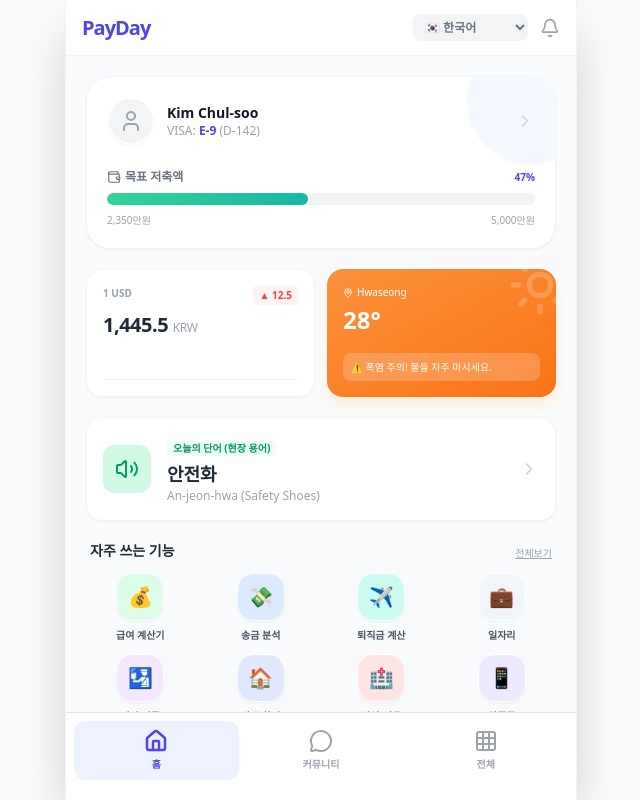
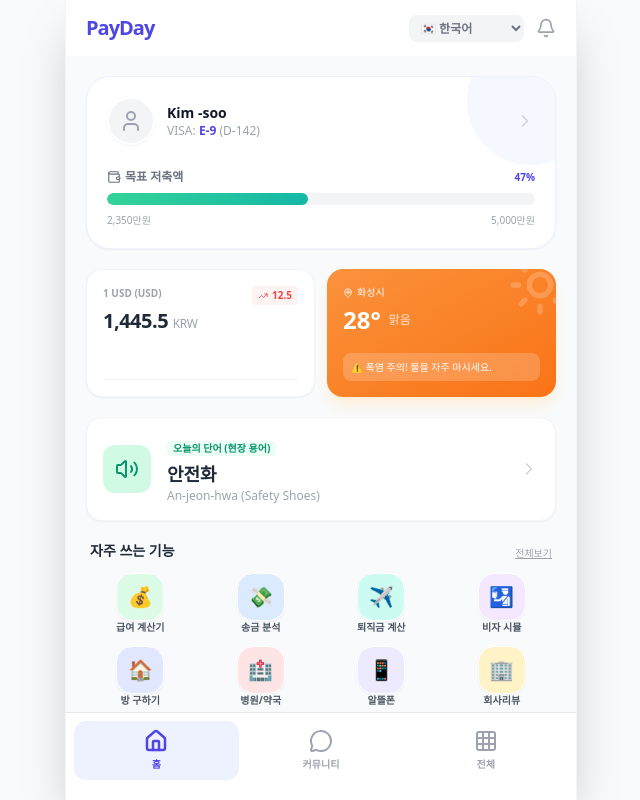
Before and after one commit to jst7501/test-bad, a React (Vite) app: page / in a window 1280 px wide. Shown: the whole page, without its empty margins (319-959 px from the left). Built offline with nearby package versions, Linux system fonts and the light colour scheme.

Commit message:
first commit

```diff
--- a/src/App.tsx
+++ b/src/App.tsx
@@ -1,9 +1,11 @@
-import { useState, useEffect } from "react";
+import { useState, useEffect, useMemo } from "react";
 import {
   Home,
   MessageCircle,
+  ChevronLeft,
   Grid,
   User,
+  TrendingDown,
   Wallet,
   ChevronRight,
   Bell,
@@ -11,10 +13,9 @@
   Sun,
   MapPin,
   Volume2,
-  ChevronLeft,
 } from "lucide-react";
 
-// Sub-components
+// Sub-components (같은 폴더에 파일들이 있어야 합니다)
 import SalaryCalculator from "./SalaryCalculator";
 import SeveranceCalculator from "./SeveranceCalculator";
 import RemittanceAnalyzer from "./RemittanceAnalyzer";
@@ -25,50 +26,119 @@
 import Housing from "./Housing";
 import PhonePlan from "./Phone";
 import Medical from "./Medical";
-
-// ... (USER_MOCK, HOME_DATA, APP_DICT, TOOLS, getDday 등의 데이터 부분은 기존과 동일하므로 생략하지 않고 그대로 두거나,
-//      이미 파일에 있다면 아래 App 컴포넌트 부분만 교체하시면 됩니다.
-//      편의를 위해 데이터 선언부도 포함합니다.)
-
+import CompanyReview from "./CompanyReview";
+import JobSearch from "./JobSearch";
+import FoodMap from "./FoodMap";
 // =========================================================
-// [Data] 데이터 선언부 (기존 유지)
+// [Data] 유저 및 홈 화면 목업 데이터
 // =========================================================
 const USER_MOCK = {
-  name: "Kim Chul-soo",
+  name: "Kim -soo",
   nationality: "Vietnam",
   visaType: "E-9",
-  visaExpiry: "2026-05-20",
-  goalAmount: 50000000,
-  currentAmount: 23500000,
+  visaExpiry: "2026-05-20", // D-Day 계산용
+  goalAmount: 50000000, // 5천만원 목표
+  currentAmount: 23500000, // 2,350만원 달성
 };
 
-const HOME_DATA = {
+const getHomeData = (lang: string) => {
+  const l = (obj: any) => obj[lang] || obj["kr"];
+
+  return {
     exchange: {
       currency: "USD",
-    rate: 1445.5,
-    diff: 12.5,
-    trend: "up",
+      rate: 1445.5, // 현재 환율 예시
+      diff: 12.5, // 전일 대비 상승분
+      trend: "up", // up | down
+      // 그래프용 데이터 (변동폭을 시각적으로 보여주기 위해 설정)
       graph: [1412.0, 1428.5, 1419.0, 1438.5, 1445.5],
     },
     weather: {
       temp: 28,
-    status: "Sunny",
-    alert: "폭염 주의! 물을 자주 마시세요.",
-    loc: "Hwaseong",
+      status: l({
+        kr: "맑음",
+        vn: "Nắng",
+        kh: "I'm",
+        mm: "နေသာ",
+        uz: "Quyoshli",
+      }),
+      alert: l({
+        kr: "폭염 주의! 물을 자주 마시세요.",
+        vn: "Cảnh báo nắng nóng! Uống nhiều nước.",
+        kh: "ការព្រមានកំដៅ! ផឹកទឹកឱ្យបានច្រើន។",
+        mm: "အပူရှိန်ပြင်းထန်သတိပေးချက်! ရေများများသောက်ပါ။",
+        uz: "Issiq urishi xavfi! Ko'proq suv iching.",
+      }),
+      loc: l({
+        kr: "화성시",
+        vn: "Hwaseong",
+        kh: "Hwaseong",
+        mm: "Hwaseong",
+        uz: "Hwaseong",
+      }),
     },
     word: {
       kr: "안전화",
       pronun: "An-jeon-hwa",
       en: "Safety Shoes",
-    category: "현장 용어",
+      category: l({
+        kr: "현장 용어",
+        vn: "Từ vựng xưởng",
+        kh: "ពាក្យកន្លែងការងារ",
+        mm: "လုပ်ငန်းခွင်ဝေါဟာရ",
+        uz: "Ish joyi so'zlari",
+      }),
     },
     trending: [
-    { id: 1, type: "blind", text: "E-7-4 비자 점수 질문이요", views: 120 },
-    { id: 2, type: "carrot", text: "전기자전거 팝니다 (급매)", price: "30만" },
-    { id: 3, type: "club", text: "이번주 일요일 축구할 사람?", loc: "수원" },
+      {
+        id: 1,
+        type: "blind",
+        views: 120,
+        text: l({
+          kr: "E-7-4 비자 점수 질문이요",
+          vn: "Hỏi về điểm visa E-7-4",
+          kh: "សំណួរអំពីពិន្ទុ E-7-4",
+          mm: "E-7-4 ဗီဇာအမှတ်မေးခွန်း",
+          uz: "E-7-4 viza ballari haqida",
+        }),
+      },
+      {
+        id: 2,
+        type: "carrot",
+        price: "30", // 단위는 UI에서 처리
+        text: l({
+          kr: "전기자전거 팝니다 (급매)",
+          vn: "Bán xe đạp điện (Gấp)",
+          kh: "លក់កង់អគ្គិសនី (បន្ទាន់)",
+          mm: "လျှပ်စစ်စက်ဘီးရောင်းမည်",
+          uz: "Elektr velosiped sotiladi",
+        }),
+      },
+      {
+        id: 3,
+        type: "club",
+        loc: l({
+          kr: "수원",
+          vn: "Suwon",
+          kh: "Suwon",
+          mm: "Suwon",
+          uz: "Suwon",
+        }),
+        text: l({
+          kr: "이번주 일요일 축구할 사람?",
+          vn: "CN này ai đá bóng không?",
+          kh: "តើអ្នកណាលេងបាល់ទាត់នៅថ្ងៃអាទិត្យនេះ?",
+          mm: "ဒီတနင်္ဂနွေ ဘောလုံးကန်မလား?",
+          uz: "Yakshanba kuni futbol o'ynaymizmi?",
+        }),
+      },
     ],
   };
+};
 
+// =========================================================
+// [Translation] 앱 전체 번역 데이터
+// =========================================================
 export const APP_DICT: any = {
   kr: {
     tabHome: "홈",
@@ -94,10 +164,11 @@
       phone: "알뜰폰",
       medical: "병원/약국",
       carrot: "중고장터",
-      blind: "블라인드",
+      blind: "커뮤니티",
       club: "소모임",
-      food: "맛집",
-      job: "일자리",
+      company: "회사리뷰",
+      job: "구인구직",
+      food: "맛집지도",
     },
     welcome: "오늘도 힘내세요! 💪",
   },
@@ -127,12 +198,12 @@
       carrot: "Chợ cũ",
       blind: "Ẩn danh",
       club: "Hội nhóm",
-      food: "Quán ngon",
-      job: "Việc làm",
+      company: "Đánh giá công ty",
+      job: "Tuyển dụng",
+      food: "Quán ăn",
     },
     welcome: "Cố lên bạn nhé! 💪",
   },
-  // ... (다른 언어 생략 - 필요시 기존 코드 참조)
   kh: {
     tabHome: "ទំព័រដើម",
     tabComm: "សហគមន៍",
@@ -159,8 +230,9 @@
       carrot: "ផ្សារ",
       blind: "អនាមិក",
       club: "ក្លឹប",
-      food: "맛집",
-      job: "일자리",
+      company: "ពិនិត្យក្រុមហ៊ុន",
+      job: "ស្វែងរកការងារ",
+      food: "ផែនទីម្ហូប",
     },
     welcome: "ស៊ូៗណា! 💪",
   },
@@ -190,8 +262,9 @@
       carrot: "ဈေး",
       blind: "လျှို့ဝှက်",
       club: "အသင်း",
-      food: "맛집",
-      job: "일자리",
+      company: "ကုမ္ပဏီသုံးသပ်ချက်",
+      job: "အလုပ်ရှာဖွေခြင်း",
+      food: "အစားအစာမြေပုံ",
     },
     welcome: "ဒီနေ့လည်း အားတင်းထား! 💪",
   },
@@ -221,13 +294,17 @@
       carrot: "Bozor",
       blind: "Anonim",
       club: "Klub",
-      food: "맛집",
-      job: "일자리",
+      company: "Kompaniya sharhlari",
+      job: "Ish qidirish",
+      food: "Oziq-ovqat xaritasi",
     },
     welcome: "Bugun ham omad! 💪",
   },
 };
 
+// =========================================================
+// [Config] 툴 설정
+// =========================================================
 const TOOLS = [
   {
     id: "salary",
@@ -245,12 +322,6 @@
     id: "severance",
     icon: "✈️",
     color: "bg-teal-100 text-teal-700",
-    cat: "finance",
-  },
-  {
-    id: "job",
-    icon: "💼",
-    color: "bg-slate-100 text-slate-700",
     cat: "finance",
   },
   {
@@ -278,6 +349,18 @@
     cat: "living",
   },
   {
+    id: "company",
+    icon: "🏢",
+    color: "bg-amber-100 text-amber-700",
+    cat: "living",
+  },
+  {
+    id: "job",
+    icon: "💼",
+    color: "bg-cyan-100 text-cyan-700",
+    cat: "comm",
+  },
+  {
     id: "food",
     icon: "🍜",
     color: "bg-orange-100 text-orange-700",
@@ -285,6 +368,7 @@
   },
 ];
 
+// D-Day Helper
 const getDday = (dateString: string) => {
   const target = new Date(dateString);
   const today = new Date();
@@ -294,13 +378,22 @@
 };
 
 // =========================================================
-// [Main App Component] - 구조 변경됨
+// [Main App Component]
 // =========================================================
 export default function App() {
   const [mainTab, setMainTab] = useState<"home" | "community" | "menu">("home");
   const [activeTool, setActiveTool] = useState<string | null>(null);
   const [commTab, setCommTab] = useState<"carrot" | "blind" | "club">("carrot");
   const [lang, setLang] = useState("kr");
+  const homeData = useMemo(() => getHomeData(lang), [lang]);
+
+  const getGraphHeight = (val: number, data: number[]) => {
+    const min = Math.min(...data);
+    const max = Math.max(...data);
+    // 최소값과 최대값 사이에서의 비율을 계산 (최소 높이 10% 보장)
+    const percentage = ((val - min) / (max - min)) * 80 + 10;
+    return `${percentage}%`;
+  };
 
   useEffect(() => {
     const savedLang = localStorage.getItem("app-language");
@@ -317,50 +410,51 @@
   const openTool = (toolId: string) => setActiveTool(toolId);
   const closeTool = () => setActiveTool(null);
 
-  // 탭 전환 시 툴이 열려있으면 닫기
-  const switchTab = (tab: "home" | "community" | "menu") => {
-    setMainTab(tab);
-    setActiveTool(null);
-  };
-
+  // 저축 진행률 계산
   const progress = Math.min(
     (USER_MOCK.currentAmount / USER_MOCK.goalAmount) * 100,
     100
   );
 
-  // 그래프 높이 계산 (Home Dashboard용)
-  const getGraphHeight = (val: number, data: number[]) => {
-    const min = Math.min(...data);
-    const max = Math.max(...data);
-    return `${((val - min) / (max - min)) * 80 + 10}%`;
-  };
-
+  // 1. 도구 실행 화면 (전체 화면 모드)
+  if (activeTool) {
     return (
-    <div className="flex flex-col items-center min-h-screen font-sans bg-gray-50">
-      <div className="w-full max-w-lg bg-white shadow-2xl h-[100dvh] flex flex-col relative border-x border-gray-100">
-        {/* ================= HEADER ================= */}
-        {/* activeTool이 있으면 '뒤로가기 헤더', 없으면 '메인 헤더' 표시 */}
-        <div className="sticky top-0 z-30 flex items-center justify-between px-4 bg-white border-b border-gray-100 h-14 shrink-0">
-          {activeTool ? (
-            // [Tool Header]
-            <>
-              <div className="flex items-center">
+      <div className="flex flex-col items-center min-h-screen bg-gray-100">
+        <div className="w-full max-w-lg bg-white h-[100dvh] flex flex-col relative shadow-2xl">
+          <div className="z-50 flex items-center h-12 px-2 bg-white border-b border-gray-100 shrink-0">
             <button
               onClick={closeTool}
-                  className="p-2 -ml-2 text-gray-600 transition rounded-full hover:bg-gray-100"
+              className="p-2 text-gray-600 transition rounded-full hover:bg-gray-100"
             >
               <ChevronLeft size={24} />
             </button>
-                <span className="ml-1 text-lg font-bold text-gray-900">
+            <span className="ml-1 font-bold text-gray-800">
               {t.tools[activeTool]}
             </span>
           </div>
-              {/* 툴 헤더 우측 여백 or 추가 버튼 */}
-              <div className="w-8"></div>
-            </>
-          ) : (
-            // [Main Header]
-            <>
+          <div className="relative flex-1 overflow-hidden">
+            {activeTool === "salary" && <SalaryCalculator lang={lang} />}
+            {activeTool === "severance" && <SeveranceCalculator lang={lang} />}
+            {activeTool === "remit" && <RemittanceAnalyzer lang={lang} />}
+            {activeTool === "visa" && <VisaSimulator lang={lang} />}
+            {activeTool === "housing" && <Housing lang={lang} />}
+            {activeTool === "phone" && <PhonePlan lang={lang} />}
+            {activeTool === "medical" && <Medical lang={lang} />}
+            {activeTool === "company" && <CompanyReview lang={lang} />}
+            {activeTool === "job" && <JobSearch lang={lang} />}
+            {activeTool === "food" && <FoodMap lang={lang} />}
+          </div>
+        </div>
+      </div>
+    );
+  }
+
+  // 2. 메인 탭 화면
+  return (
+    <div className="flex flex-col items-center min-h-screen overflow-auto font-sans bg-gray-50">
+      <div className="w-full max-w-lg bg-white shadow-2xl h-[100dvh] flex flex-col relative border-x border-gray-100">
+        {/* === Header === */}
+        <div className="sticky top-0 z-30 flex items-center justify-between px-5 bg-white h-14 shrink-0">
           <span className="text-xl font-black tracking-tighter text-indigo-600">
             PayDay
           </span>
@@ -378,43 +472,14 @@
             </select>
             <Bell size={20} className="text-gray-400" />
           </div>
-            </>
-          )}
         </div>
 
-        {/* ================= CONTENT AREA ================= */}
-        <div className="relative flex-1 overflow-hidden bg-gray-50">
-          {/* [CASE 1] 도구가 활성화된 경우: 도구 컴포넌트 렌더링 */}
-          {activeTool ? (
-            <div className="w-full h-full">
-              {activeTool === "salary" && <SalaryCalculator lang={lang} />}
-              {activeTool === "severance" && (
-                <SeveranceCalculator lang={lang} />
-              )}
-              {activeTool === "remit" && <RemittanceAnalyzer lang={lang} />}
-              {activeTool === "visa" && <VisaSimulator lang={lang} />}
-              {activeTool === "housing" && <Housing lang={lang} />}
-              {activeTool === "phone" && <PhonePlan lang={lang} />}
-              {activeTool === "medical" && <Medical lang={lang} />}
-              {activeTool === "food" && (
-                // FoodMap 등 임시 컴포넌트 처리 (파일이 있다면 import 해서 사용)
-                <div className="p-10 text-center text-gray-400">
-                  Food Map Component
-                </div>
-              )}
-              {activeTool === "job" && (
-                <div className="p-10 text-center text-gray-400">
-                  Job Search Component
-                </div>
-              )}
-            </div>
-          ) : (
-            // [CASE 2] 도구가 없는 경우: 메인 탭 내용 렌더링
-            <div className="w-full h-full overflow-y-auto scrollbar-hide">
+        {/* === Content Area === */}
+        <div className="flex-1 overflow-y-auto bg-gray-50 scrollbar-hide">
           {/* [Tab 1] Home Dashboard */}
           {mainTab === "home" && (
             <div className="p-5 space-y-5">
-                  {/* Status Card */}
+              {/* 1. Status Card (Profile & Dashboard) */}
               <div className="relative p-5 overflow-hidden bg-white border shadow-sm rounded-3xl border-indigo-50">
                 <div className="absolute top-0 right-0 w-32 h-32 -mt-10 -mr-10 rounded-full opacity-50 bg-indigo-50"></div>
                 <div className="relative z-10 flex items-center justify-between mb-6">
@@ -457,8 +522,7 @@
                   </div>
                   <div className="flex justify-between text-[10px] font-medium text-gray-400">
                     <span>
-                          {(USER_MOCK.currentAmount / 10000).toLocaleString()}
-                          만원
+                      {(USER_MOCK.currentAmount / 10000).toLocaleString()}만원
                     </span>
                     <span>
                       {(USER_MOCK.goalAmount / 10000).toLocaleString()}만원
@@ -467,48 +531,56 @@
                 </div>
               </div>
 
-                  {/* Widgets (Exchange & Weather) */}
+              {/* 2. Widgets Row (환율 & 날씨) - [업데이트됨] */}
               <div className="grid grid-cols-2 gap-3">
+                {/* Exchange Rate Widget */}
                 <div className="flex flex-col justify-between h-32 p-4 bg-white border border-gray-100 shadow-sm rounded-2xl">
                   <div className="flex items-start justify-between">
                     <span className="text-[10px] font-bold text-gray-400">
-                          1 {HOME_DATA.exchange.currency}
+                      1 {homeData.exchange.currency} (USD)
                     </span>
                     <span
                       className={`text-[10px] font-bold px-1.5 py-0.5 rounded flex items-center ${
-                            HOME_DATA.exchange.trend === "up"
+                        homeData.exchange.trend === "up"
                           ? "bg-red-50 text-red-500"
                           : "bg-blue-50 text-blue-500"
                       }`}
                     >
-                          {HOME_DATA.exchange.trend === "up" ? "▲" : "▼"}{" "}
-                          {HOME_DATA.exchange.diff}
+                      {homeData.exchange.trend === "up" ? (
+                        <TrendingUp size={10} className="mr-1" />
+                      ) : (
+                        <TrendingDown size={10} className="mr-1" />
+                      )}
+                      {homeData.exchange.diff}
                     </span>
                   </div>
                   <div>
                     <h3 className="text-xl font-black tracking-tight text-gray-800">
-                          {HOME_DATA.exchange.rate.toLocaleString()}{" "}
+                      {homeData.exchange.rate.toLocaleString()}{" "}
                       <span className="text-xs font-normal text-gray-400">
                         KRW
                       </span>
                     </h3>
                   </div>
-                      <div className="flex items-end h-8 gap-1 pb-1 mt-1 border-b border-gray-100">
-                        {HOME_DATA.exchange.graph.map((val, i) => (
+
+                  {/* [개선된 그래프] 데이터 변동폭 시각화 */}
+                  <div className="flex items-end h-10 gap-1 pb-1 mt-1 border-b border-gray-100">
+                    {homeData.exchange.graph.map((val, i) => (
                       <div
                         key={i}
                         className="relative flex flex-col justify-end flex-1 group"
                       >
+                        {/* 막대 */}
                         <div
                           className={`w-full rounded-t-sm transition-all duration-500 ${
-                                i === HOME_DATA.exchange.graph.length - 1
+                            i === homeData.exchange.graph.length - 1
                               ? "bg-red-500"
                               : "bg-red-200"
                           }`}
                           style={{
                             height: getGraphHeight(
                               val,
-                                  HOME_DATA.exchange.graph
+                              homeData.exchange.graph
                             ),
                           }}
                         ></div>
@@ -517,6 +589,7 @@
                   </div>
                 </div>
 
+                {/* Weather & Safety Widget (데이터 연동) */}
                 <div className="relative flex flex-col justify-between h-32 p-4 overflow-hidden text-white shadow-lg bg-gradient-to-br from-orange-400 to-orange-500 rounded-2xl shadow-orange-100">
                   <Sun
                     className="absolute text-white -right-4 -top-4 opacity-20"
@@ -526,20 +599,22 @@
                     <div className="flex items-center gap-1 mb-1">
                       <MapPin size={10} />
                       <span className="text-[10px] font-medium">
-                            {HOME_DATA.weather.loc}
+                        {homeData.weather.loc}
                       </span>
                     </div>
                     <div className="flex items-center gap-2 text-2xl font-bold">
-                          {HOME_DATA.weather.temp}°
+                      {homeData.weather.temp}°{" "}
+                      <span className="text-xs font-normal opacity-80">
+                        {homeData.weather.status}
+                      </span>
                     </div>
                   </div>
                   <div className="text-[10px] bg-white/20 backdrop-blur rounded-lg p-2 leading-tight">
-                        ⚠️ {HOME_DATA.weather.alert}
+                    ⚠️ {homeData.weather.alert}
                   </div>
                 </div>
               </div>
-
-                  {/* Daily Word */}
+              {/* 3. Daily Word Card (데이터 연동) */}
               <div className="bg-white p-4 rounded-2xl shadow-sm border border-gray-100 flex items-center justify-between active:scale-[0.98] transition cursor-pointer">
                 <div className="flex items-center gap-4">
                   <div className="p-3 bg-emerald-100 rounded-xl text-emerald-600">
@@ -547,20 +622,20 @@
                   </div>
                   <div>
                     <span className="text-[10px] text-emerald-600 font-bold bg-emerald-50 px-1.5 rounded mb-1 inline-block">
-                          {t.todayWord} ({HOME_DATA.word.category})
+                      {t.todayWord} ({homeData.word.category})
                     </span>
                     <h3 className="text-lg font-bold text-gray-800">
-                          {HOME_DATA.word.kr}
+                      {homeData.word.kr}
                     </h3>
                     <p className="text-xs text-gray-400">
-                          {HOME_DATA.word.pronun} ({HOME_DATA.word.en})
+                      {homeData.word.pronun} ({homeData.word.en})
                     </p>
                   </div>
                 </div>
                 <ChevronRight size={20} className="text-gray-300" />
               </div>
 
-                  {/* Tools Grid */}
+              {/* 4. Tools Grid */}
               <div>
                 <div className="flex items-end justify-between px-1 mb-3">
                   <h3 className="text-sm font-bold text-gray-800">
@@ -571,14 +646,14 @@
                   </span>
                 </div>
                 <div className="grid grid-cols-4 gap-3">
-                      {TOOLS.slice(0, 8).map((tool) => (
+                  {TOOLS.slice(0, 12).map((tool) => (
                     <button
                       key={tool.id}
                       onClick={() => openTool(tool.id)}
-                          className="flex flex-col items-center gap-2 transition active:scale-95 group"
+                      className="flex flex-col items-center transition active:scale-95 group"
                     >
                       <div
-                            className={`w-12 h-12 rounded-2xl flex items-center justify-center text-xl ${tool.color} shadow-sm border border-white group-hover:shadow-md transition`}
+                        className={`w-12 h-12 gap-2 rounded-2xl flex items-center justify-center text-xl ${tool.color} shadow-sm border border-white group-hover:shadow-md transition`}
                       >
                         {tool.icon}
                       </div>
@@ -590,14 +665,13 @@
                 </div>
               </div>
 
-                  {/* Trending */}
+              {/* 5. Trending Posts (데이터 연동) */}
               <div className="p-4 bg-white border border-gray-100 shadow-sm rounded-2xl">
                 <h3 className="flex items-center gap-1 mb-3 text-xs font-bold text-gray-500">
-                      <TrendingUp size={14} className="text-red-500" />{" "}
-                      {t.trending}
+                  <TrendingUp size={14} className="text-red-500" /> {t.trending}
                 </h3>
                 <div className="space-y-3">
-                      {HOME_DATA.trending.map((post, idx) => (
+                  {homeData.trending.map((post, idx) => (
                     <div
                       key={idx}
                       className="flex items-center gap-3 px-1 pb-3 transition border-b rounded-lg cursor-pointer border-gray-50 last:border-0 last:pb-0 active:bg-gray-50"
@@ -634,9 +708,9 @@
             </div>
           )}
 
-              {/* [Tab 2] Community */}
+          {/* [Tab 2] Community (Carrot / Blind / Club) */}
           {mainTab === "community" && (
-                <div className="flex flex-col h-full min-h-full">
+            <div className="flex flex-col h-full">
               <div className="sticky top-0 z-20 flex bg-white border-b border-gray-100 shrink-0">
                 {["carrot", "blind", "club"].map((tab) => (
                   <button
@@ -662,7 +736,7 @@
             </div>
           )}
 
-              {/* [Tab 3] Menu */}
+          {/* [Tab 3] Menu (Settings) */}
           {mainTab === "menu" && (
             <div className="p-5">
               <h2 className="mb-6 text-2xl font-bold text-gray-900">
@@ -707,18 +781,28 @@
                     <span className="text-xs text-gray-400">1.0.2</span>
                   </div>
                 </div>
+                {/* 홈에 있는 메뉴들 여기에 또 다시 리스트 형태로 넣어주기 */}
+                <div className="flex items-center justify-between p-4 cursor-pointer hover:bg-gray-50">
+                  <span className="text-sm font-bold text-gray-700">
+                    Help & Support
+                  </span>
+                  <ChevronRight size={20} className="text-gray-300" />
+                </div>
+                <div className="flex items-center justify-between p-4 cursor-pointer hover:bg-gray-50">
+                  <span className="text-sm font-bold text-gray-700">
+                    Privacy Policy
+                  </span>
+                  <ChevronRight size={20} className="text-gray-300" />
+                </div>
               </div>
             </div>
           )}
         </div>
-          )}
-        </div>
 
-        {/* ================= BOTTOM NAVIGATION ================= */}
-        {/* activeTool이 없을 때만 보임 */}
+        {/* === Bottom Navigation === */}
         <div className="z-50 flex justify-around p-2 pb-5 bg-white border-t border-gray-200 shrink-0 safe-area-bottom">
           <button
-            onClick={() => switchTab("home")}
+            onClick={() => setMainTab("home")}
             className={`flex-1 flex flex-col items-center gap-1 p-2 rounded-xl transition ${
               mainTab === "home"
                 ? "text-indigo-600 bg-indigo-50"
@@ -729,7 +813,7 @@
             <span className="text-[10px] font-bold">{t.tabHome}</span>
           </button>
           <button
-            onClick={() => switchTab("community")}
+            onClick={() => setMainTab("community")}
             className={`flex-1 flex flex-col items-center gap-1 p-2 rounded-xl transition ${
               mainTab === "community"
                 ? "text-indigo-600 bg-indigo-50"
@@ -743,7 +827,7 @@
             <span className="text-[10px] font-bold">{t.tabComm}</span>
           </button>
           <button
-            onClick={() => switchTab("menu")}
+            onClick={() => setMainTab("menu")}
             className={`flex-1 flex flex-col items-center gap-1 p-2 rounded-xl transition ${
               mainTab === "menu"
                 ? "text-indigo-600 bg-indigo-50"
```
Lines whose indentation alone changed are shown as unchanged.
